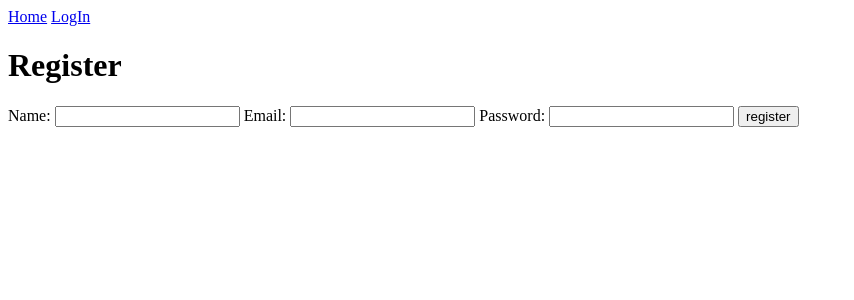
After one commit to AminulAbir/OnlineLearner, a Flask app: page /register in a window 1280 px wide. The commit adds this page. Shown: the top 300 px of the page, without its empty margins (0-854 px from the left). Run offline with Flask 2, Linux system fonts and the light colour scheme; some libraries are stand-ins or nearby versions.

Commit message:
Some changes

```diff
--- a/Webapp/app.py
+++ b/Webapp/app.py
@@ -1,4 +1,4 @@
-from flask import Flask, render_template, request, redirect, url_for, flash, abort
+from flask import Flask, render_template, request, redirect, url_for, flash, abort, session
 from flask_mysqldb import MySQL
 from datetime import datetime
 import random
@@ -12,17 +12,95 @@ app.config['MYSQL_PASSWORD'] = 'mycountry'
 app.config['MYSQL_DB'] = 'webapp'
 
 mysql = MySQL(app)
-user = 2
 
 
 @app.route('/')
 @app.route('/view_main')
 def view_main():
+    # if user is already logged in then redirect to course page
+    if "user" in session:
+        return redirect(url_for("view_course"))
+
     return render_template("view_main.html")
+
+
+@app.route('/register', methods=['GET', 'POST'])
+def register():
+    if request.method == 'POST':
+        name = request.form.get("nm")
+        email = request.form.get("em")
+        password = request.form.get("ps")
+
+        # for checking whether the current user with same email in database
+        cur = mysql.connection.cursor()
+        cur.execute("select * from users")
+        eValue = cur.fetchall()
+
+        # check for the same email was used previously
+        for ev in eValue:
+            if email == ev[0]:
+                flash("You have already an account with this email", "danger")
+                cur.close()
+                return redirect(url_for("view_main"))
+
+        cur.execute("insert into users(email, name, password) values(%s, %s, %s)", (email, name, password))
+        mysql.connection.commit()
+        cur.close()
+        flash("Account has been created successfully", "success")
+        return redirect(url_for("login"))
+    return render_template("register.html")
+
+
+@app.route('/login', methods=['GET', 'POST'])
+def login():
+    if request.method == 'POST':
+        email = request.form.get("eml")
+        password = request.form.get("psl")
+
+        # for checking whether the current user with same email in database
+        cur = mysql.connection.cursor()
+        cur.execute("SELECT email, password FROM users")
+        empass = cur.fetchall()
+
+        cur.execute("SELECT number FROM users where email=%s and password=%s", (email, password))
+        value = cur.fetchall()
+        cur.close()
+
+        # check for password match
+        for ep in empass:
+            if email == ep[0]:
+                if password != ep[1]:
+                    flash("Wrong password!", "danger")
+                    return redirect(url_for("login"))
+
+        # for creating session and store the logged in user id
+        if value:
+            session["user"] = value[0]
+            flash("You are successfully logged in", "success")
+            return redirect(url_for("view_course"))
+        else:
+            flash("There is no account with this email. Create one here!", "danger")
+            return redirect(url_for("register"))
+
+    return render_template("login.html")
+
+
+@app.route('/logout')
+def logout():
+    session.pop("user", None)
+    flash("You are successfully logged out", "danger")
+    return redirect(url_for("login"))
 
 
 @app.route('/new_course', methods=['GET', 'POST'])
 def new_course():
+    # for checking whether there is user in session (logged in user)
+    if "user" in session:
+        user = session["user"]
+    else:
+        flash("Log In first", "danger")
+        return redirect(url_for("login"))
+
     if request.method == 'POST':
         name = request.form["nm"]
         key = request.form["ek"]
@@ -55,6 +133,12 @@ def new_course():
 
 @app.route('/view_course')
 def view_course():
+    # for checking whether there is user in session (logged in user)
+    if "user" in session:
+        user = session["user"]
+    else:
+        flash("Log In first", "danger")
+        return redirect(url_for("login"))
 
     cur = mysql.connection.cursor()
     cur.execute("SELECT * FROM view_course WHERE user = %s", (user,))
@@ -72,6 +156,13 @@ def view_course():
 
 @app.route('/view_course/<int:cid>')
 def view_course_detail(cid):
+    # for checking whether there is user in session (logged in user)
+    if "user" in session:
+        user = session["user"]
+    else:
+        flash("Log In first", "danger")
+        return redirect(url_for("login"))
+
     infos = [] # list of course id from enroll
     idInfos = [] # list for delete function
 
@@ -102,6 +193,13 @@ def view_course_detail(cid):
 
 @app.route('/new_enroll/<int:cid>', methods=['GET', 'POST'])
 def new_enroll(cid):
+    # for checking whether there is user in session (logged in user)
+    if "user" in session:
+        user = session["user"]
+    else:
+        flash("Log In first", "danger")
+        return redirect(url_for("login"))
+
     cur = mysql.connection.cursor()
     cur.execute("select name, enrollmentkey from course where ID = %s", (cid,))
     info = cur.fetchall()
@@ -158,6 +256,13 @@ def new_enroll(cid):
 
 @app.route('/delete/<int:cid>')
 def delete(cid):
+    # for checking whether there is user in session (logged in user)
+    if "user" in session:
+        user = session["user"]
+    else:
+        flash("Log In first", "danger")
+        return redirect(url_for("login"))
+
     cur = mysql.connection.cursor()
     cur.execute("delete from course where ID = %s", (cid,))
     mysql.connection.commit()
@@ -168,6 +273,13 @@ def delete(cid):
 
 @app.route('/new_assignment/<int:tid>', methods=['GET', 'POST'])
 def new_assignment(tid):
+    # for checking whether there is user in session (logged in user)
+    if "user" in session:
+        user = session["user"]
+    else:
+        flash("Log In first", "danger")
+        return redirect(url_for("login"))
+
     cur = mysql.connection.cursor()
     cur.execute("select * from submit_task where number = %s", (tid,))
     obj = cur.fetchall()
@@ -198,8 +310,15 @@ def new_assignment(tid):
 
 @app.route('/assess/<int:cid>', methods=['GET', 'POST'])
 def assess(cid):
-    arrayAssess = []
-    arrayAssess2 = []
+    # for checking whether there is user in session (logged in user)
+    if "user" in session:
+        user = session["user"]
+    else:
+        flash("Log In first", "danger")
+        return redirect(url_for("login"))
+
+    arrayAssess = [] # array for checking whether a task is already submitted
+    arrayAssess2 = [] # array to check wheether a course has submission or not
 
 # for randomly display of tasks in rating option
     cur = mysql.connection.cursor()
--- /dev/null
+++ b/Webapp/templates/register.html
@@ -0,0 +1,18 @@
+{% extends "layout.html" %}
+{% block title %}
+{% endblock %}
+{% block content %}
+    <div>
+        <a href="{{ url_for('view_main') }}">Home</a>
+        <a href="{{ url_for('login') }}">LogIn</a>
+    </div>
+    <div>
+        <p><h1>Register</h1></p>
+        <form method="POST" action="">
+            Name: <input type="text" name="nm">
+            Email: <input type="email" name="em">
+            Password: <input type="password" name="ps">
+            <input type="submit" value="register">
+        </form>
+    </div>
+{% endblock %}
```
Also changed, not shown: Webapp/templates/assess.html (+8 -0 lines), Webapp/templates/login.html (added, +17 -0 lines), Webapp/templates/new_assignment.html (+8 -0 lines), Webapp/templates/new_course.html (+6 -4 lines), Webapp/templates/new_enroll.html (+8 -1 lines), Webapp/templates/view_course.html (+7 -4 lines), Webapp/templates/view_course_detail.html (+8 -0 lines), Webapp/templates/view_main.html (+5 -4 lines).
